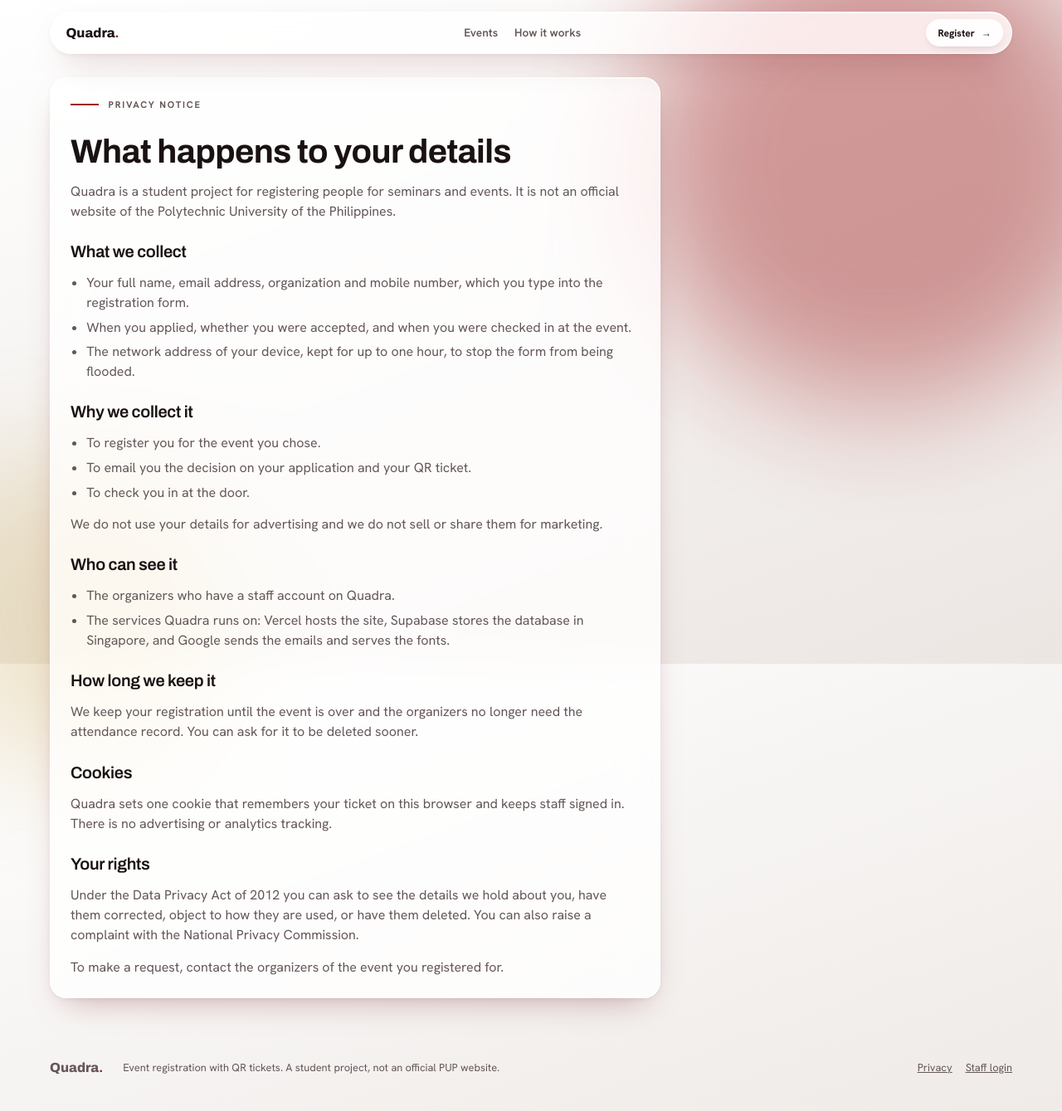
After one commit to lauurnce/my-side-projects, a Flask app: page /privacy in a window 1280 px wide. The commit adds this page. Shown: the whole page at 83% size. Run offline with Flask 3, Linux system fonts and the light colour scheme; some libraries are stand-ins or nearby versions.

Commit message:
feat(privacy): add the privacy notice page and link it from every page

```diff
--- a/quadra/app/routes.py
+++ b/quadra/app/routes.py
@@ -49,6 +49,11 @@ def inject_last_ticket():
 @bp.get("/health")
 def health():
     return jsonify(status="ok")
+
+
+@bp.get("/privacy")
+def privacy():
+    return render_template("privacy.html")
 
 
 @bp.get("/")
--- a/quadra/app/seo.py
+++ b/quadra/app/seo.py
@@ -45,7 +45,7 @@ def inject_page_address():
 
 
 def public_paths():
-    paths = [url_for("main.index")]
+    paths = [url_for("main.index"), url_for("main.privacy")]
     paths += [url_for("main.event_page", slug=event["slug"]) for event in list_upcoming()]
     return paths
 
--- a/quadra/app/static/css/style.css
+++ b/quadra/app/static/css/style.css
@@ -129,7 +129,7 @@ a { color: inherit; }
 .container { max-width: 520px; margin: 0 auto; padding: 1.75rem 1rem 3rem; }
 .container-wide { max-width: 1192px; }
 .site-footer { max-width: 1192px; margin: 0 auto; padding: 1.5rem 1rem 2.5rem; display: flex; flex-wrap: wrap; gap: 0.5rem 1.5rem; align-items: center; font-size: 0.8rem; color: var(--ink-soft); }
-.site-footer a { margin-left: auto; }
+.footer-links { margin-left: auto; display: flex; gap: 1rem; }
 
 .hero { display: grid; grid-template-columns: minmax(0, 1.05fr) minmax(0, 1fr); gap: 0.5rem; min-height: 30rem; }
 .hero-copy { display: grid; align-content: center; gap: 1.1rem; padding: 1.5rem 0 2rem; }
@@ -305,3 +305,8 @@ button.pill { cursor: pointer; }
 .status-not_accepted { background: var(--ink); }
 .field select { width: 100%; min-width: 0; padding: 0.7rem 0.85rem; font: 500 1rem var(--body); color: var(--ink); border: 1px solid var(--paper); border-radius: 12px; background: rgba(255, 255, 255, 0.72); }
 .field select:focus { outline: 2px solid var(--maroon); outline-offset: 1px; background: var(--paper); }
+.prose { max-width: 46rem; }
+.prose h2 { font-size: 1.25rem; margin-top: 0.75rem; }
+.prose ul { margin: 0; padding-left: 1.2rem; display: grid; gap: 0.35rem; }
+.prose p, .prose li { color: var(--ink-soft); }
+.prose strong { color: var(--ink); overflow-wrap: anywhere; }
--- a/quadra/app/templates/base.html
+++ b/quadra/app/templates/base.html
@@ -60,7 +60,10 @@
   <footer class="site-footer">
     <span class="brand">Quadra<b>.</b></span>
     <span>Event registration with QR tickets. A student project, not an official PUP website.</span>
-    <a href="{{ url_for('accounts.login') }}">Staff login</a>
+    <span class="footer-links">
+      <a href="{{ url_for('main.privacy') }}">Privacy</a>
+      <a href="{{ url_for('accounts.login') }}">Staff login</a>
+    </span>
   </footer>
   {% block scripts %}{% endblock %}
 </body>
--- /dev/null
+++ b/quadra/app/templates/privacy.html
@@ -0,0 +1,50 @@
+{% extends "base.html" %}
+
+{% block title %}Privacy notice{% endblock %}
+
+{% block description %}What Quadra collects when you register for an event, why, who can see it, and how to have it corrected or deleted.{% endblock %}
+
+{% block container_class %} container-wide{% endblock %}
+
+{% block content %}
+<article class="panel glass glass-strong prose">
+  <p class="eyebrow">Privacy notice</p>
+  <h1>What happens to your details</h1>
+  <p class="lead">Quadra is a student project for registering people for seminars and events. It is not an official website of the Polytechnic University of the Philippines.</p>
+
+  <h2>What we collect</h2>
+  <ul>
+    <li>Your full name, email address, organization and mobile number, which you type into the registration form.</li>
+    <li>When you applied, whether you were accepted, and when you were checked in at the event.</li>
+    <li>The network address of your device, kept for up to one hour, to stop the form from being flooded.</li>
+  </ul>
+
+  <h2>Why we collect it</h2>
+  <ul>
+    <li>To register you for the event you chose.</li>
+    <li>To email you the decision on your application and your QR ticket.</li>
+    <li>To check you in at the door.</li>
+  </ul>
+  <p>We do not use your details for advertising and we do not sell or share them for marketing.</p>
+
+  <h2>Who can see it</h2>
+  <ul>
+    <li>The organizers who have a staff account on Quadra.</li>
+    <li>The services Quadra runs on: Vercel hosts the site, Supabase stores the database in Singapore, and Google sends the emails and serves the fonts.</li>
+  </ul>
+
+  <h2>How long we keep it</h2>
+  <p>We keep your registration until the event is over and the organizers no longer need the attendance record. You can ask for it to be deleted sooner.</p>
+
+  <h2>Cookies</h2>
+  <p>Quadra sets one cookie that remembers your ticket on this browser and keeps staff signed in. There is no advertising or analytics tracking.</p>
+
+  <h2>Your rights</h2>
+  <p>Under the Data Privacy Act of 2012 you can ask to see the details we hold about you, have them corrected, object to how they are used, or have them deleted. You can also raise a complaint with the National Privacy Commission.</p>
+  {% if config.CONTACT_EMAIL %}
+  <p>To make a request, write to <strong>{{ config.CONTACT_EMAIL }}</strong> and name the event you registered for.</p>
+  {% else %}
+  <p>To make a request, contact the organizers of the event you registered for.</p>
+  {% endif %}
+</article>
+{% endblock %}
```
Also changed, not shown: quadra/tests/test_privacy.py (added, +28 -0 lines), quadra/tests/test_seo.py (+5 -1 lines).
